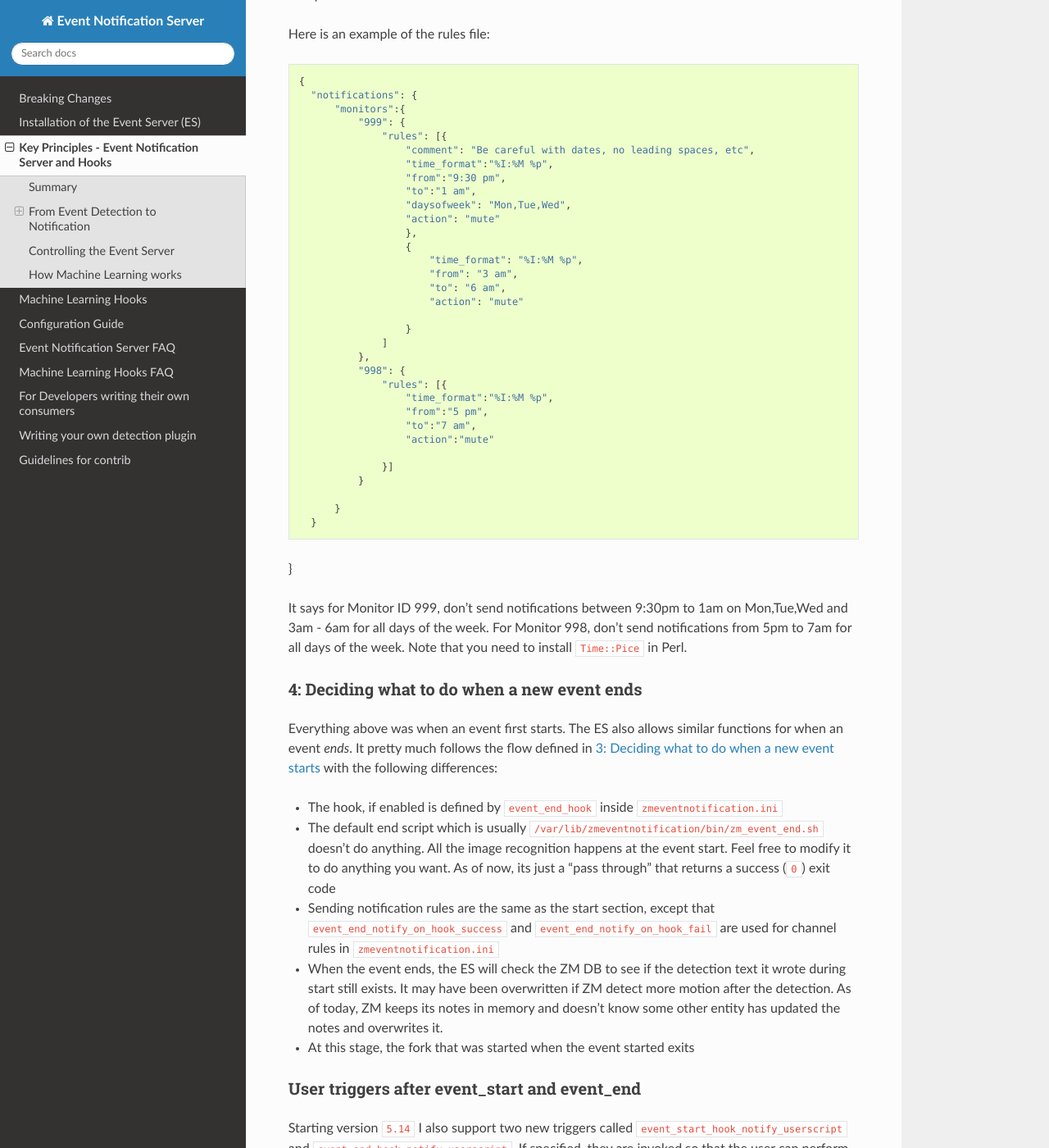
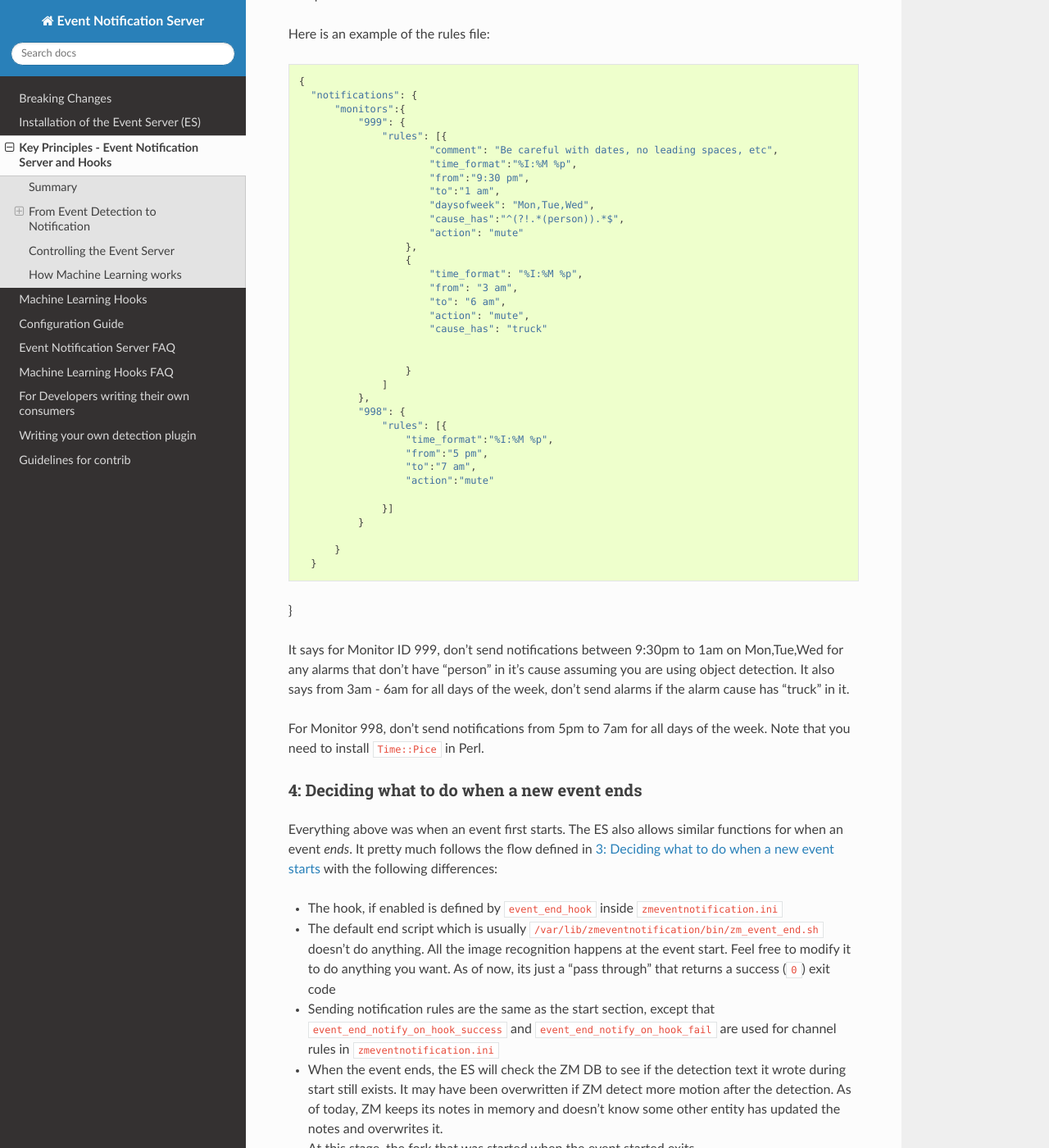
Before and after one commit to ZoneMinder/zmeventnotification, a Sphinx documentation site: the page built from docs/guides/principles.rst, in a window 1280 px wide and 1400 px high, scrolled down 4686 px. Shown: the whole window at 82% size. Built offline with Sphinx 7.4.7 and the Read the Docs theme 2.0.0, drawn with Linux system fonts in a browser that asks for light colours.

Commit message:
document cause_has

```diff
--- a/docs/guides/principles.rst
+++ b/docs/guides/principles.rst
@@ -139,18 +139,21 @@ Here is an example of the rules file:
         "monitors":{
             "999": {
                 "rules": [{
-                    "comment": "Be careful with dates, no leading spaces, etc",
-                    "time_format":"%I:%M %p",
-                    "from":"9:30 pm",
-                    "to":"1 am",
-                    "daysofweek": "Mon,Tue,Wed",
-                    "action": "mute"
+                        "comment": "Be careful with dates, no leading spaces, etc",
+                        "time_format":"%I:%M %p",
+                        "from":"9:30 pm",
+                        "to":"1 am",
+                        "daysofweek": "Mon,Tue,Wed",
+                        "cause_has":"^(?!.*(person)).*$",
+                        "action": "mute"
                     },
                     {
                         "time_format": "%I:%M %p",
                         "from": "3 am",
                         "to": "6 am",
-                        "action": "mute"
+                        "action": "mute",
+                        "cause_has": "truck"
+
 
                     }
                 ]
@@ -172,7 +175,10 @@ Here is an example of the rules file:
 }
 
 It says for Monitor ID 999, don't send notifications between
-9:30pm to 1am on Mon,Tue,Wed and 3am - 6am for all days of the week.
+9:30pm to 1am on Mon,Tue,Wed for any alarms that don't have "person" in it's cause
+assuming you are using object detection. It also says from  3am - 6am for all days of the week,
+don't send alarms if the alarm cause has "truck" in it.
+
 For Monitor 998, don't send notifications from 5pm to 7am for all days of the week.
 Note that you need to install ``Time::Pice`` in Perl.
 
```
